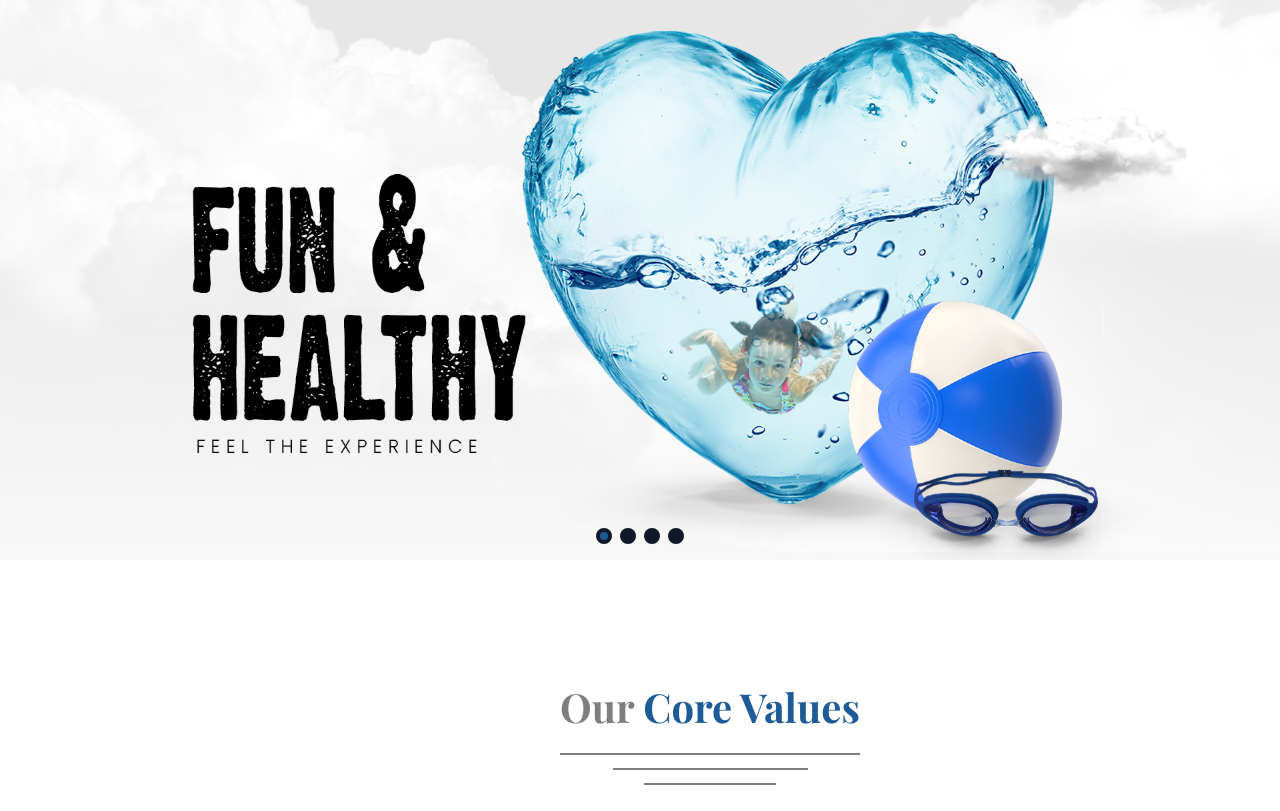
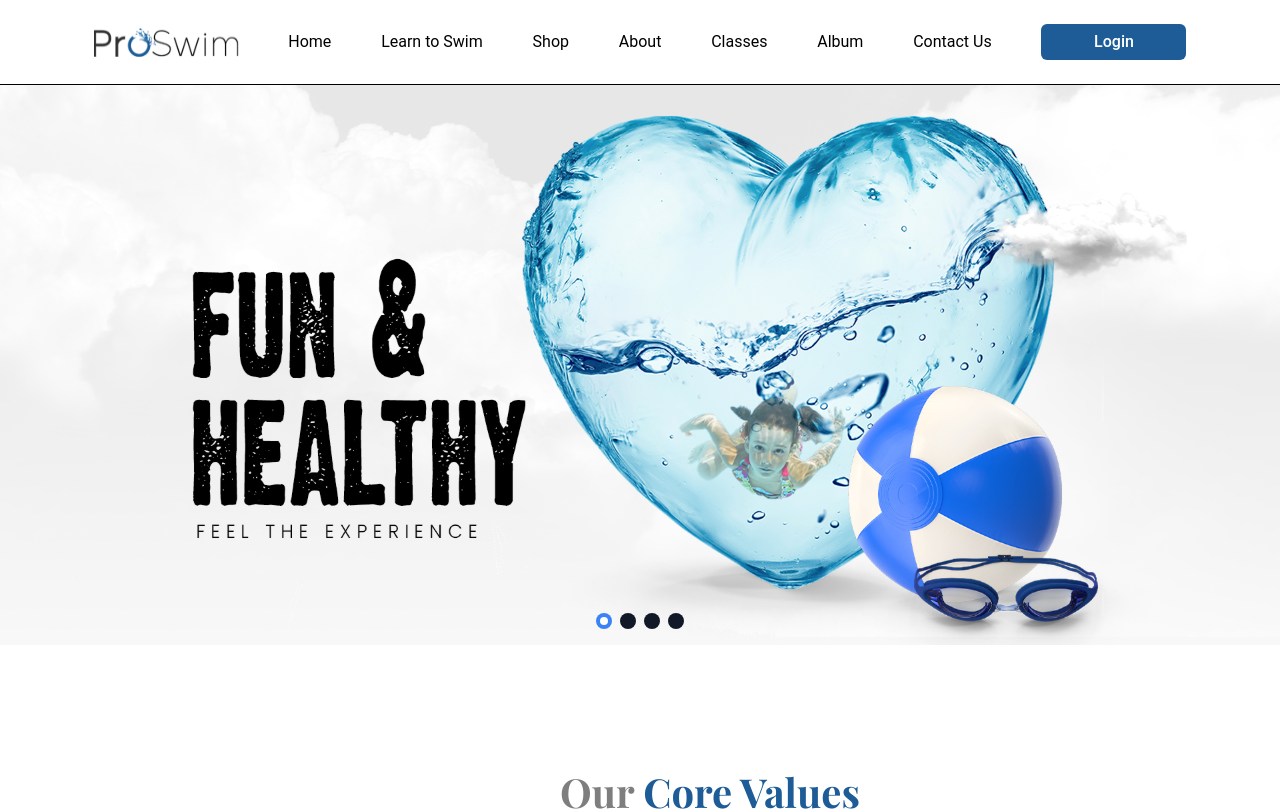
Before and after one commit to Innovation-Alchemy/ProSwim-FrontEnd, a React (Vite) app: page / in a window 1280 px wide. Shown: the top 811 px of the page. Built offline with nearby package versions, Linux system fonts and the light colour scheme; a web font is replaced by a local one.

Commit message:
Add SVG, Update Carousel, Add Navbar

```diff
--- a/src/assets/index.ts
+++ b/src/assets/index.ts
@@ -29,6 +29,7 @@ import homeCardImage1 from './home/home_card_img1.svg';
 import homeCardImage2 from './home/home_card_img2.svg';
 import homeCardImage3 from './home/home_card_img3.svg';
 import homeCarouselImage from './home/home_carousel_img1.svg';
+import homeCarouselImage2 from './home/homeCarouselImg2.svg';
 import homeGalleryImage1 from './home/home_gallery_img1.svg';
 import homeGalleryImage2 from './home/home_gallery_img2.svg';
 import homeGalleryImage3 from './home/home_gallery_img3.svg';
@@ -89,6 +90,7 @@ export {
   homeCardImage2,
   homeCardImage3,
   homeCarouselImage,
+  homeCarouselImage2,
   homeGalleryImage1,
   homeGalleryImage2,
   homeGalleryImage3,
--- a/src/components/homepage/Card.tsx
+++ b/src/components/homepage/Card.tsx
@@ -11,13 +11,13 @@ const Card: React.FC<CardProps> = ({ title, text, img, isRotated = false }) => {
   }`;
 
   return (
-    <div className="w-[21.125rem] h-[33.4375rem] my-[3.4375rem] shadow-[3px_10px_8px_0px_rgba(0,0,0,0.25)] rounded-[1.875rem]">
+    <div className="w-[22.125rem] h-[35.4375rem] my-[3.4375rem] shadow-[3px_10px_8px_0px_rgba(0,0,0,0.25)] rounded-[1.875rem]">
       <img className={imgClass} src={img} alt={title} />
       <div className="flex flex-col items-center p-4 flex-grow">
         <h3 className="font-bold capitalize text-center text-xl leading-6">
           {title.trim().toLowerCase()}
         </h3>
-        <p className="font-roboto text-sm font-normal leading-4 mt-2 text-[#858585]">
+        <p className="font-roboto text-sm font-normal leading-4 mt-2 text-[#858585] p-4">
           {text}
         </p>
       </div>
--- a/src/components/homepage/Carousel.tsx
+++ b/src/components/homepage/Carousel.tsx
@@ -1,11 +1,11 @@
 import React, { useState, useEffect } from 'react';
-import { homeCarouselImage } from '@/assets';
+import { homeCarouselImage, homeCarouselImage2 } from '@/assets';
 
 const imgs = [
-  { src: homeCarouselImage, alt: 'Image 1' },
-  { src: homeCarouselImage, alt: 'Image 2' },
-  { src: homeCarouselImage, alt: 'Image 3' },
-  { src: homeCarouselImage, alt: 'Image 4' },
+  { src: homeCarouselImage, alt: 'Image 1', link: '/', hasButton: false },
+  { src: homeCarouselImage2, alt: 'Image 2', link: '/shop', hasButton: true },
+  { src: homeCarouselImage, alt: 'Image 3', link: '/', hasButton: false },
+  { src: homeCarouselImage2, alt: 'Image 4', link: '/shop', hasButton: true },
 ];
 
 const Carousel: React.FC = () => {
@@ -24,14 +24,29 @@ const Carousel: React.FC = () => {
     setCurrentIndex(index);
   };
 
+  const handleImageClick = () => {
+    window.location.href = imgs[currentIndex].link;
+  };
+
   return (
-    <div className="relative">
+    <div className="relative w-full h-[35rem]">
       {/* Image display */}
       <img
         src={imgs[currentIndex].src}
         alt={imgs[currentIndex].alt}
-        className="w-full h-auto"
+        className="w-full h-full cursor-pointer"
+        onClick={handleImageClick}
       />
+
+      {/* Button on some images */}
+      {imgs[currentIndex].hasButton && (
+        <button
+          className="absolute bottom-20 rounded-md text-6xl left-1/2 transform -translate-x-1/2 bg-blue-500 text-white py-2 px-4 border border-blue-500 hover:bg-transparent hover:text-blue-500"
+          onClick={handleImageClick}
+        >
+          Shop Now
+        </button>
+      )}
 
       {/* Indicators */}
       <div className="absolute bottom-4 left-1/2 transform -translate-x-1/2 flex space-x-2">
@@ -39,10 +54,12 @@ const Carousel: React.FC = () => {
           <button
             key={index}
             onClick={() => handleIndicatorClick(index)}
-            className="w-4 h-4 rounded-full bg-gray-900"
+            className={`w-4 h-4 rounded-full ${
+              currentIndex === index ? 'bg-blue-500' : 'bg-gray-900'
+            }`}
           >
             {currentIndex === index && (
-              <div className="w-2 h-2 bg-[#1E5C97] rounded-full mx-auto"></div>
+              <div className="w-2 h-2 bg-white rounded-full mx-auto"></div>
             )}
           </button>
         ))}
--- a/src/components/shared/CustomButton.tsx
+++ b/src/components/shared/CustomButton.tsx
@@ -1,7 +1,25 @@
-const CustomButton = () => {
-  return (
-    <div>CustomButton</div>
-  )
+import React from 'react';
+
+interface CustomButtonProps {
+  text: string;
+  width: string;
+  height: string;
+  handler: () => void;
 }
 
-export default CustomButton
+const CustomButton: React.FC<CustomButtonProps> = ({
+  text,
+  width,
+  height,
+  handler,
+}) => {
+  const className = `bg-[#1E5C97] ${width} ${height}`;
+
+  return (
+    <button className={className} onClick={handler}>
+      {text}
+    </button>
+  );
+};
+
+export default CustomButton;
--- a/src/components/shared/Navbar.tsx
+++ b/src/components/shared/Navbar.tsx
@@ -1,7 +1,41 @@
+import { logo } from '@/assets';
+import { NavLink } from 'react-router-dom';
+import { Button } from '../ui/button';
+
+const links = [
+  { path: '/', name: 'Home' },
+  { path: '/learn-to-swim', name: 'Learn to Swim' },
+  { path: '/shop', name: 'Shop' },
+  { path: '/about', name: 'About' },
+  { path: '/classes', name: 'Classes' },
+  { path: '/album', name: 'Album' },
+  { path: '/contact-us', name: 'Contact Us' },
+];
+
 const Navbar = () => {
   return (
-    <div>Navbar</div>
-  )
-}
+    <div className="flex justify-between items-center p-6 border-b border-black">
+      <NavLink className="w-[9.0625rem] h-7 ml-[4.34375rem]" key="logo" to="/">
+        <img src={logo} alt="logo" />
+      </NavLink>
+      {links.map((link, index) => (
+        <NavLink
+          key={index}
+          to={link.path}
+          className="relative group text-black"
+        >
+          {link.name}
+          <span className="absolute left-0 bottom-0 w-0 h-[2px] bg-blue-500 transition-all duration-300 group-hover:w-full"></span>
+        </NavLink>
+      ))}
+      <Button
+        type="submit"
+        className="w-[9.0625rem] h-9 text-base mr-[4.34375rem]"
+      >
+        Login
+      </Button>
+    </div>
+  );
+};
 
-export default Navbar
+export default Navbar;
--- a/src/pages/Home.tsx
+++ b/src/pages/Home.tsx
@@ -4,10 +4,12 @@ import PhotoGallery from '@/components/homepage/PhotoGallery';
 import VideoGallery from '@/components/homepage/VideoGallery';
 import Location from '@/components/homepage/Location';
 import Carousel from '@/components/homepage/Carousel';
+import Navbar from '@/components/shared/Navbar';
 
 const Home = () => {
   return (
     <div>
+      <Navbar />
       <Carousel />
       <CoreValues />
       <img
```
Also changed, not shown: 1 other file (tests, documents, lock files or other folders).
